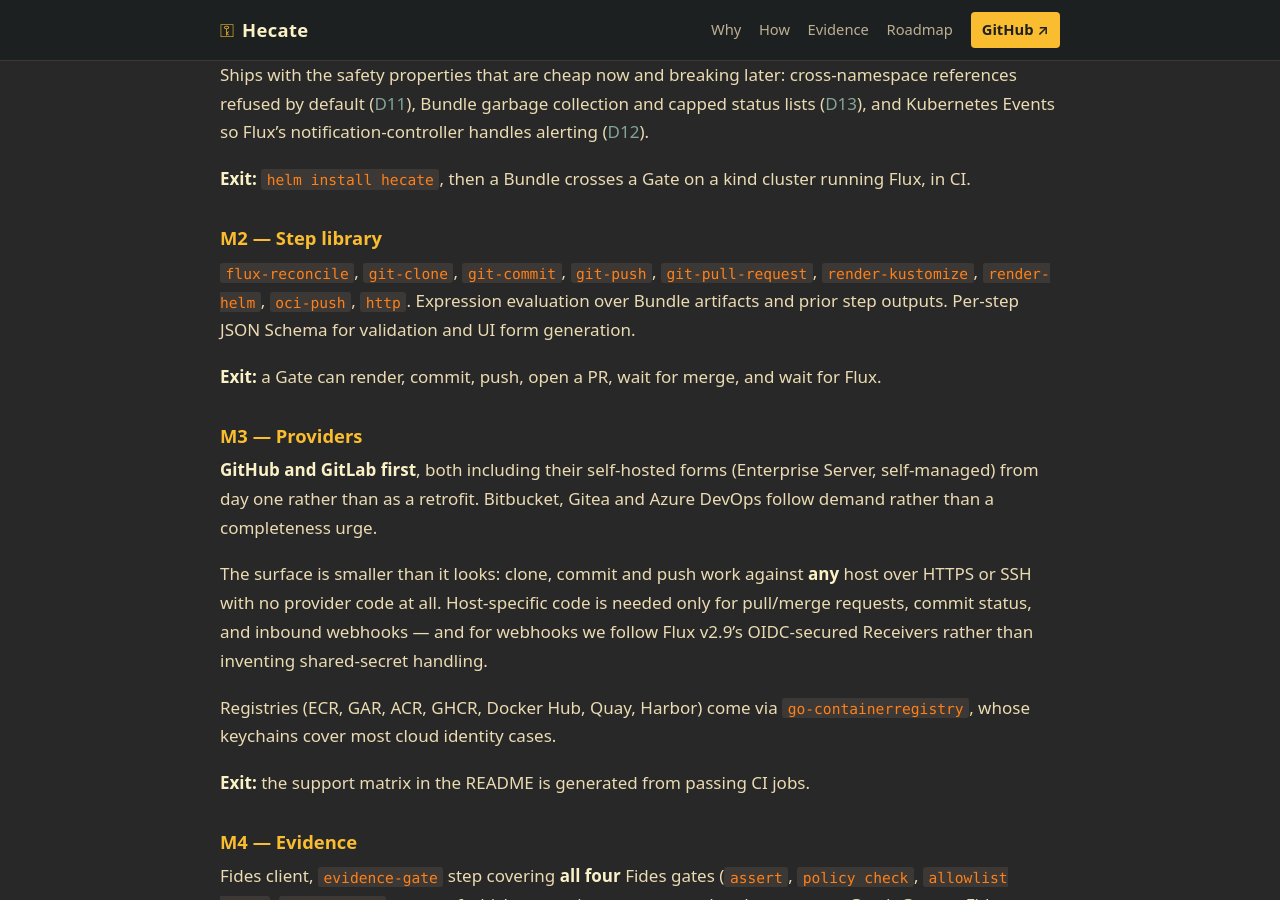
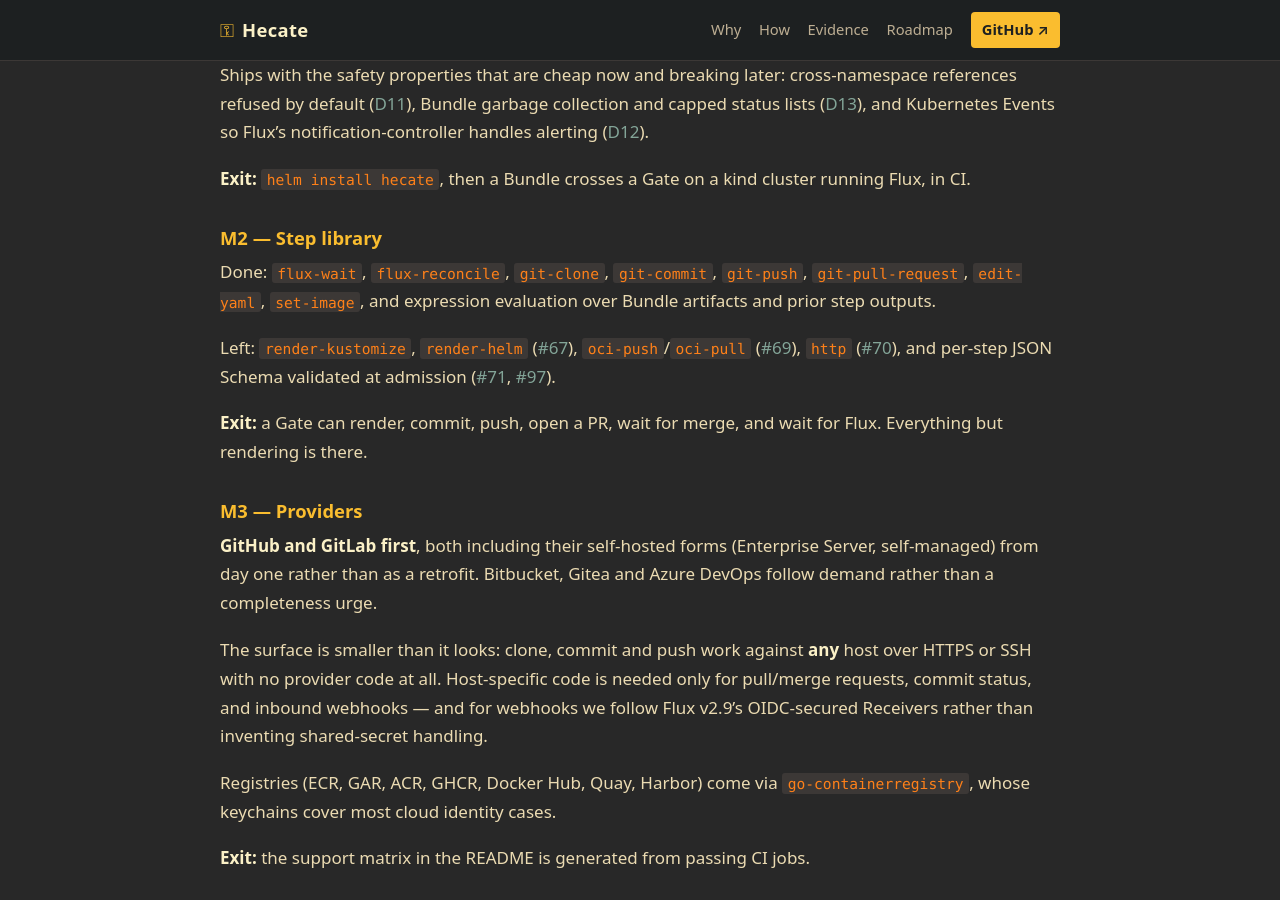
Before and after one commit to olafkfreund/Hecate, a Jekyll site: the page built from docs/DEVELOPMENT-PLAN.md, in a window 1280 px wide and 900 px high, scrolled down 2586 px. Built offline with Jekyll 4.4.1, drawn with Linux system fonts in a browser that asks for light colours; our own code applies the rules of GitHub Pages for plain Markdown files.

Commit message:
Say what is actually left in M2
Co-Authored-By: Claude Opus 5 <noreply@anthropic.com>
Claude-Session: https://claude.ai/code/session_01VXmrSnLVNypaTB5z9KJCkY

```diff
--- a/docs/DEVELOPMENT-PLAN.md
+++ b/docs/DEVELOPMENT-PLAN.md
@@ -75,12 +75,18 @@ notification-controller handles alerting ([D12](DECISIONS.md)).
 running Flux, in CI.
 
 ### M2 — Step library
-`flux-reconcile`, `git-clone`, `git-commit`, `git-push`, `git-pull-request`,
-`render-kustomize`, `render-helm`, `oci-push`, `http`.
-Expression evaluation over Bundle artifacts and prior step outputs. Per-step JSON
-Schema for validation and UI form generation.
+Done: `flux-wait`, `flux-reconcile`, `git-clone`, `git-commit`, `git-push`,
+`git-pull-request`, `edit-yaml`, `set-image`, and expression evaluation over
+Bundle artifacts and prior step outputs.
+
+Left: `render-kustomize`, `render-helm` ([#67](https://github.com/olafkfreund/Hecate/issues/67)),
+`oci-push`/`oci-pull` ([#69](https://github.com/olafkfreund/Hecate/issues/69)),
+`http` ([#70](https://github.com/olafkfreund/Hecate/issues/70)), and per-step JSON
+Schema validated at admission ([#71](https://github.com/olafkfreund/Hecate/issues/71),
+[#97](https://github.com/olafkfreund/Hecate/issues/97)).
 
 **Exit:** a Gate can render, commit, push, open a PR, wait for merge, and wait for Flux.
+Everything but rendering is there.
 
 ### M3 — Providers
 **GitHub and GitLab first**, both including their self-hosted forms (Enterprise Server,
```
